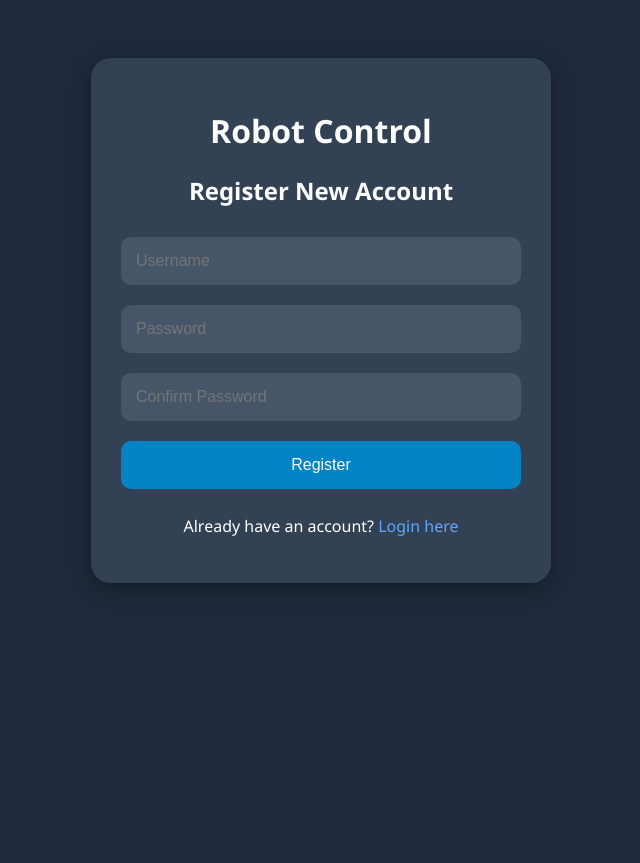
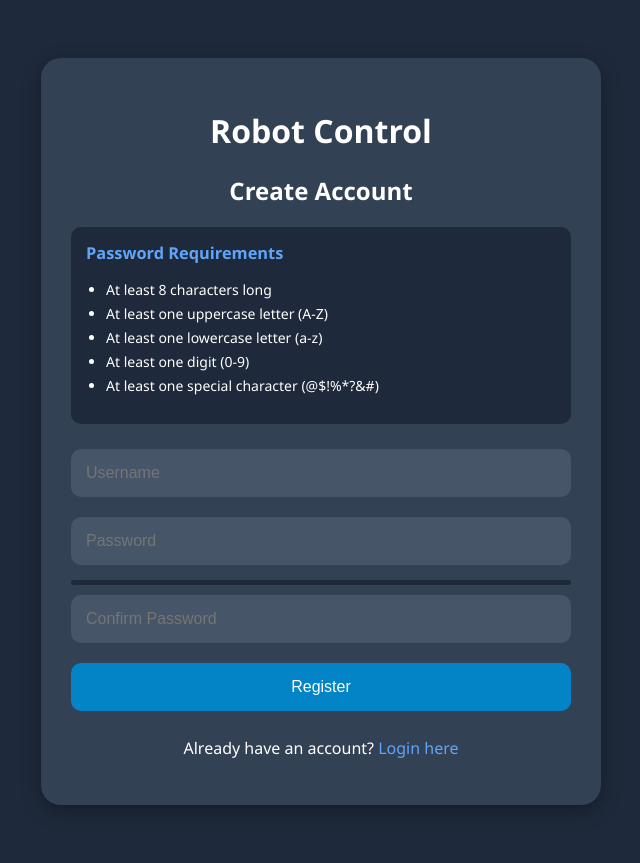
Before and after one commit to Maenamer2/webllm2, a Flask app: page /register in a window 1280 px wide. Shown: the whole page, without its empty margins (319-959 px from the left). Before the commit the page ends 584 px from the top, so only its background shows below. Run offline with Flask 3, Linux system fonts and the light colour scheme.

Commit message:
Update register.html

```diff
--- a/templates/register.html
+++ b/templates/register.html
@@ -5,39 +5,146 @@
     <meta name="viewport" content="width=device-width, initial-scale=1.0">
     <style>
         body { font-family: 'Segoe UI', sans-serif; text-align: center; background-color: #1e293b; color: white; padding: 50px; }
-        .register-container { max-width: 400px; margin: auto; background: #334155; padding: 30px; border-radius: 20px; box-shadow: 0 6px 20px rgba(0, 0, 0, 0.3); }
+        .register-container { max-width: 500px; margin: auto; background: #334155; padding: 30px; border-radius: 20px; box-shadow: 0 6px 20px rgba(0, 0, 0, 0.3); }
         input, button { padding: 15px; font-size: 16px; margin: 10px 0; border-radius: 10px; border: none; width: 100%; box-sizing: border-box; }
         input { background-color: #475569; color: white; }
         button { background-color: #0284c7; color: white; cursor: pointer; transition: all 0.2s ease; }
         button:hover { background-color: #0ea5e9; transform: translateY(-2px); }
-        .error { color: #f87171; margin-top: 10px; }
-        .message { margin-top: 10px; }
-        .message.success { color: #34d399; }
-        .message.error { color: #f87171; }
+        .error { color: #f87171; margin-top: 10px; text-align: left;}
+        .success { color: #34d399; margin-top: 10px; }
         a { color: #60a5fa; text-decoration: none; }
         a:hover { text-decoration: underline; }
+        .password-requirements {
+            text-align: left;
+            background-color: #1e293b;
+            padding: 15px;
+            border-radius: 10px;
+            margin: 15px 0;
+            font-size: 14px;
+        }
+        .password-requirements ul {
+            margin-top: 10px;
+            padding-left: 20px;
+        }
+        .password-requirements li {
+            margin-bottom: 5px;
+        }
+        .password-requirements h3 {
+            margin-top: 0;
+            color: #60a5fa;
+        }
+        .password-strength {
+            height: 5px;
+            width: 100%;
+            background-color: #1e293b;
+            margin-top: 5px;
+            border-radius: 3px;
+            overflow: hidden;
+        }
+        .password-strength-bar {
+            height: 100%;
+            width: 0%;
+            transition: width 0.3s;
+        }
+        .strength-weak { width: 25%; background-color: #ef4444; }
+        .strength-medium { width: 50%; background-color: #f59e0b; }
+        .strength-strong { width: 75%; background-color: #10b981; }
+        .strength-very-strong { width: 100%; background-color: #34d399; }
     </style>
 </head>
 <body>
     <div class="register-container">
         <h1>Robot Control</h1>
-        <h2>Register New Account</h2>
+        <h2>Create Account</h2>
 
         {% with messages = get_flashed_messages(with_categories=true) %}
           {% if messages %}
             {% for category, message in messages %}
-              <div class="message {{ category }}">{{ message }}</div>
+              <div class="{{ category }}">{{ message }}</div>
             {% endfor %}
           {% endif %}
         {% endwith %}
 
+        <div class="password-requirements">
+            <h3>Password Requirements</h3>
+            <ul>
+                <li>At least 8 characters long</li>
+                <li>At least one uppercase letter (A-Z)</li>
+                <li>At least one lowercase letter (a-z)</li>
+                <li>At least one digit (0-9)</li>
+                <li>At least one special character (@$!%*?&#)</li>
+            </ul>
+        </div>
+
         <form action="{{ url_for('register') }}" method="post">
             <input type="text" name="username" placeholder="Username" required>
-            <input type="password" name="password" placeholder="Password" required>
+
+            <input type="password" id="password" name="password" placeholder="Password" required oninput="checkPasswordStrength()">
+            <div class="password-strength">
+                <div id="password-strength-bar" class="password-strength-bar"></div>
+            </div>
+
             <input type="password" name="confirm_password" placeholder="Confirm Password" required>
             <button type="submit">Register</button>
         </form>
+
         <p>Already have an account? <a href="{{ url_for('login') }}">Login here</a></p>
     </div>
+
+    <script>
+        function checkPasswordStrength() {
+            const password = document.getElementById('password').value;
+            const strengthBar = document.getElementById('password-strength-bar');
+
+            // Remove all classes
+            strengthBar.className = 'password-strength-bar';
+
+            if (password.length === 0) {
+                strengthBar.style.width = '0%';
+                return;
+            }
+
+            // Check password strength
+            let strength = 0;
+
+            // Length check
+            if (password.length >= 8) {
+                strength += 1;
+            }
+
+            // Uppercase check
+            if (/[A-Z]/.test(password)) {
+                strength += 1;
+            }
+
+            // Lowercase check
+            if (/[a-z]/.test(password)) {
+                strength += 1;
+            }
+
+            // Digit check
+            if (/\d/.test(password)) {
+                strength += 1;
+            }
+
+            // Special character check
+            if (/[@$!%*?&#]/.test(password)) {
+                strength += 1;
+            }
+
+            // Update strength bar
+            if (strength === 1) {
+                strengthBar.classList.add('strength-weak');
+            } else if (strength === 2) {
+                strengthBar.classList.add('strength-weak');
+            } else if (strength === 3) {
+                strengthBar.classList.add('strength-medium');
+            } else if (strength === 4) {
+                strengthBar.classList.add('strength-strong');
+            } else if (strength >= 5) {
+                strengthBar.classList.add('strength-very-strong');
+            }
+        }
+    </script>
 </body>
 </html>
```
